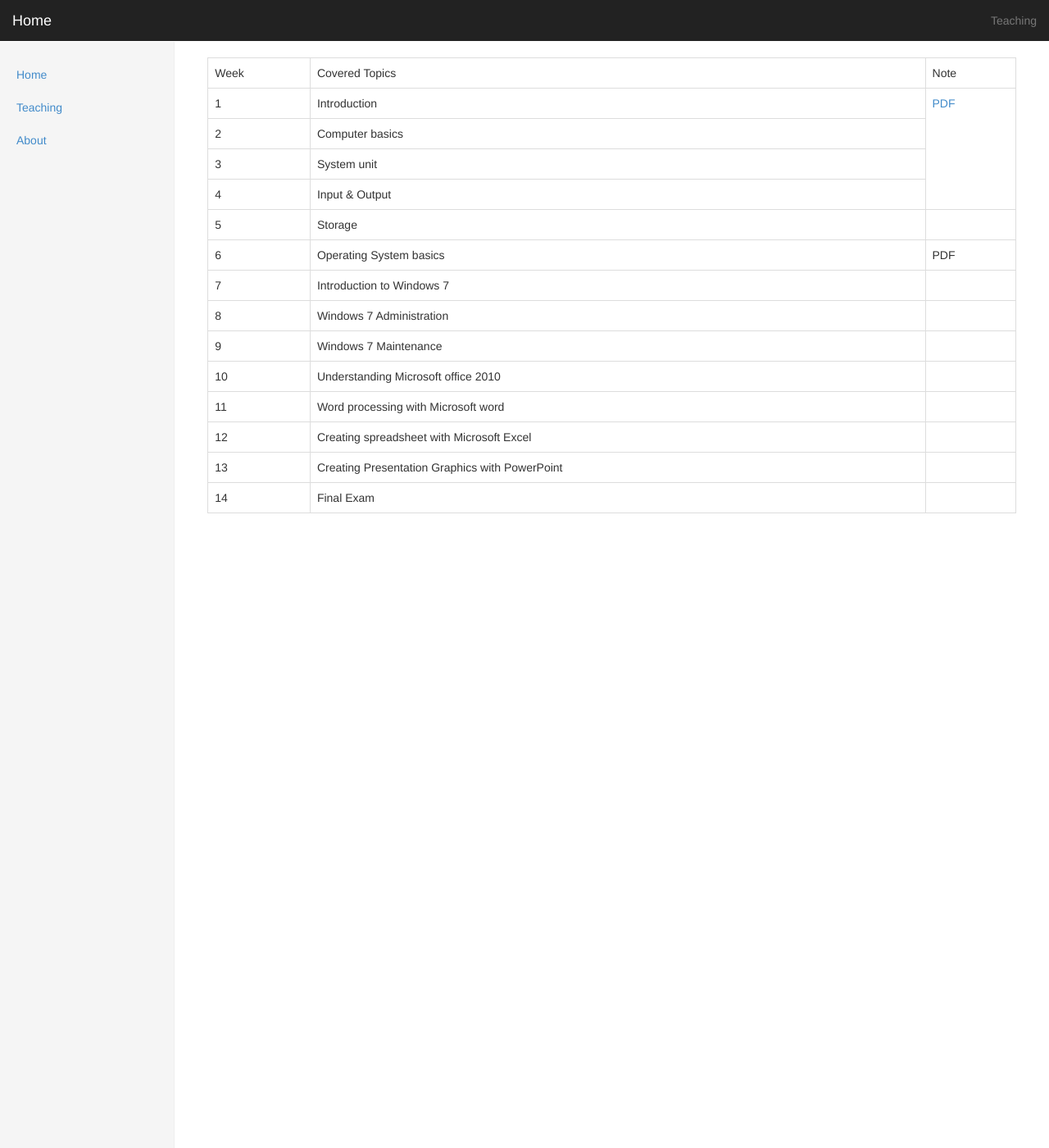
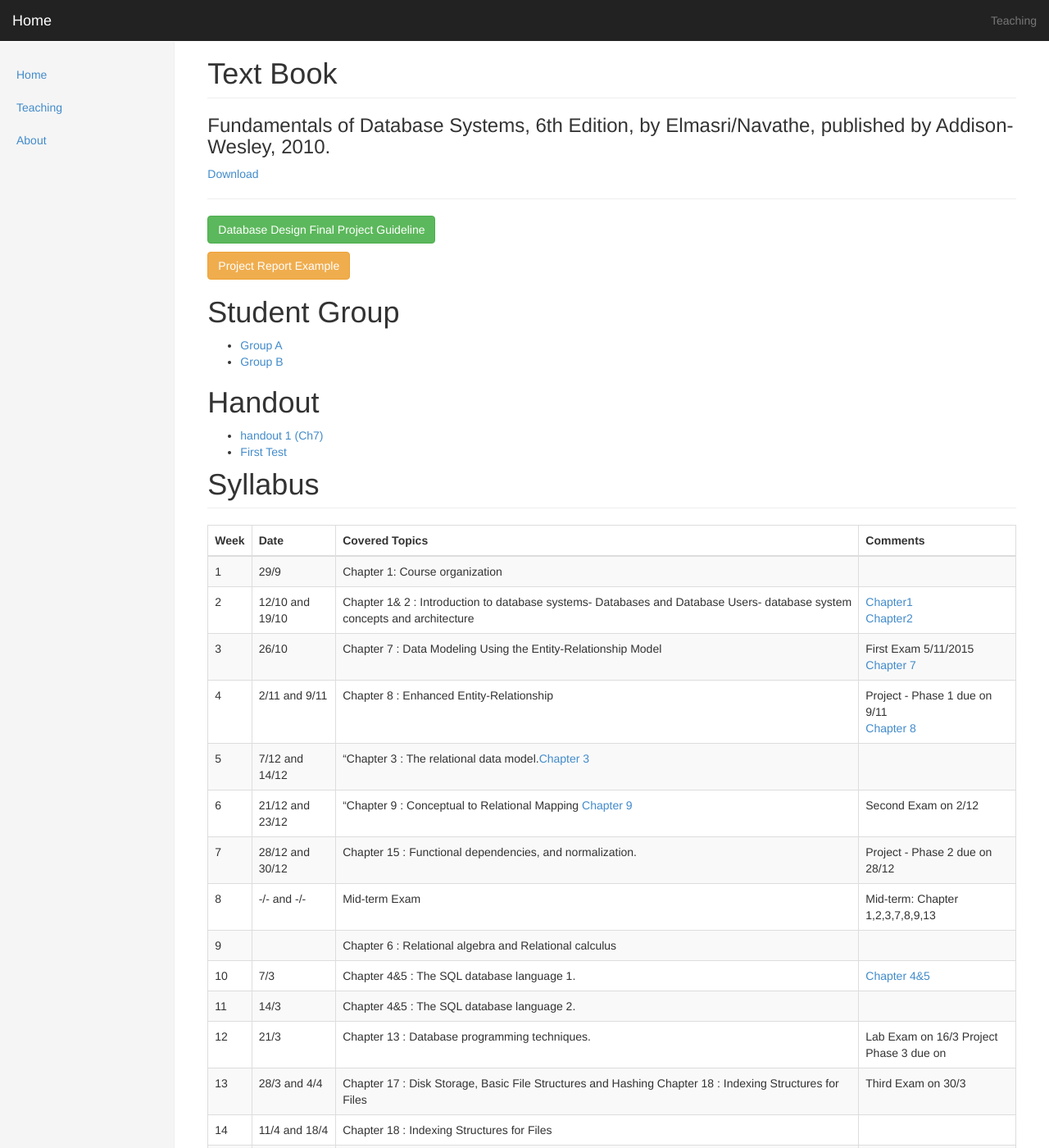
Before and after one commit to alaidi/alaidi.github.io, a Jekyll site: the page built from _posts/2015-2016/2016-10-01-DataBase.markdown, in a window 1280 px wide and 1400 px high. Shown: the whole window at 82% size. Built offline with Jekyll 4.4.1, drawn with Linux system fonts in a browser that asks for light colours; some of the changed text lies outside the part shown.

Commit message:
update database

```diff
--- a/Gemfile
+++ b/Gemfile
@@ -13,11 +13,12 @@ gem "jekyll", "3.2.1"
 
 # This is the default theme for new Jekyll sites. You may change this to anything you like.
 gem "minima"
-
+gem 'wdm', '>= 0.1.0' if Gem.win_platform?
 # If you want to use GitHub Pages, remove the "gem "jekyll"" above and
 # uncomment the line below. To upgrade, run `bundle update github-pages`.
 # gem "github-pages", group: :jekyll_plugins
-
+gem 'jekyll-seo-tag'
+gem 'jekyll-admin', group: :jekyll_plugins
 # If you have any plugins, put them here!
 # group :jekyll_plugins do
 #   gem "jekyll-github-metadata", "~> 1.0"
--- a/_config.yml
+++ b/_config.yml
@@ -22,10 +22,13 @@ description: > # this means to ignore newlines until "baseurl:"
   Google search results) and in your feed.xml site description.
 baseurl: "" # the subpath of your site, e.g. /blog
 url: "/" # the base hostname & protocol for your site
-twitter_username: jekyllrb
-github_username:  jekyll
+twitter_username: aboulheja
+github_username:  alaidi
 
 # Build settings
 markdown: kramdown
 permalink: /:categories/:title
 theme: minima
+gems:
+ - jekyll-admin
+ - jekyll-seo-tag
--- a/_includes/header.html
+++ b/_includes/header.html
@@ -1,8 +1,7 @@
 <!DOCTYPE html>
 <html lang="en">
 <head>
-    <meta charset="UTF-8">
-    <title>{{ site.name }}</title>
+  {% seo %}
     <meta name="viewport" content="width=device-width, initial-scale=1.0">
     <script src="{{ site.baseurl }}/js/jquery.min.js"></script>
     <script src="{{ site.baseurl }}/js/bootstrap.min.js"></script>
--- a/_posts/2014-2015/2015-10-01-DataBase.markdown
+++ /dev/null
@@ -1,26 +0,0 @@
----
-layout: post
-title:  "DataBase"
-date:   2015-09-25 00:22:02 +0300
-class: "Department of Computer Sience Education college - Wasit university Second stage"
-categories: 2015-2016
----
-
-<table class="table table-bordered table-hover table-responsive">
-
-     <tbody><tr><td>Week</td><td>Covered Topics</td><td>Note</td></tr>
-          <tr><td> 1	</td><td>Introduction</td><td rowspan="4"><a href="/courses/ComputerBasics/2015/computerBasic.pdf">PDF</a></td></tr>
-          <tr><td> 2	</td><td>Computer basics</td></tr>
-          <tr><td> 3	</td><td> System unit</td></tr>
-          <tr><td> 4	</td><td> Input &amp; Output </td></tr>
-          <tr><td> 5	</td><td> Storage                  </td><td></td></tr>
-          <tr><td> 6	</td><td> Operating System basics   </td><td>PDF</td></tr>
-          <tr><td> 7	</td><td> Introduction to Windows 7</td><td></td></tr>
-          <tr><td> 8	</td><td> Windows 7 Administration          </td><td></td></tr>
-          <tr><td> 9	</td><td> Windows 7 Maintenance                        </td><td></td></tr>
-          <tr><td> 10</td><td>  Understanding Microsoft office 2010                   </td><td></td></tr>
-          <tr><td> 11</td><td> Word processing with Microsoft word  </td><td></td></tr>
-          <tr><td> 12</td><td> Creating spreadsheet with Microsoft Excel   </td><td></td></tr>
-          <tr><td> 13</td><td> Creating Presentation Graphics with PowerPoint  </td><td></td></tr>
-          <tr><td> 14</td><td> Final Exam                                </td><td></td></tr>
-     </tbody></table>
--- /dev/null
+++ b/_posts/2015-2016/2016-10-01-DataBase.markdown
@@ -0,0 +1,55 @@
+---
+layout: post
+title:  "Database Desing"
+date:   2015-09-25 00:22:02 +0300
+class: "Department of Computer Sience Education college - Wasit university Second stage"
+categories: 2015-2016
+---
+<h1 class="page-header">Text Book</h1>
+<h3>Fundamentals of Database Systems, 6th Edition, by Elmasri/Navathe, published by Addison-Wesley, 2010.</h3>
+<a href='http://bookzz.org/book/1192548/24394e'>Download</a>
+<hr>
+<a class="btn btn-success" href="2016/DatabaseDesignFinalProject.pdf">Database Design Final Project Guideline</a>
+<p></p>
+<a class="btn btn-warning" href="2016/ProjectReportExample.pdf">Project Report Example</a>
+
+<h1>Student Group </h1>
+<ul>
+<li>
+<a href="2016/GroupA.pdf"> Group A</a></li>
+<li>
+<a href="2016/GroupB.pdf"> Group B</a>
+</li>
+
+</ul>
+<h1>Handout
+</h1>
+<ul> <li>
+<a href="2016/Ch7.pdf"> handout 1 (Ch7)</a>
+</li>
+<li>
+<a href="2016/FirstTest.pdf"> First Test</a>
+</li></ul>
+<h1 class="page-header">Syllabus</h1>
+
+
+
+{:.table .table-striped .table-bordered .table-hover .table-condensed'}
+| Week | Date            | Covered Topics                                                                                                           | Comments                                                                                                          |
+|------|-----------------|--------------------------------------------------------------------------------------------------------------------------|-------------------------------------------------------------------------------------------------------------------|
+| 1    | 29/9            | Chapter 1: Course organization                                                                                           |                                                                                                                   |
+| 2    | 12/10 and 19/10 | Chapter 1& 2 : Introduction to database systems- Databases and Database Users- database system concepts and architecture | [Chapter1]({{ site.baseurl }}/2016/ENACh01n.ppt) <br>[Chapter2]({{ site.baseurl }}/2016/ENACh02n.ppt) |
+| 3    | 26/10           | Chapter 7 : Data Modeling Using the Entity-Relationship Model                                                            | First Exam 5/11/2015 <br> [Chapter 7]({{ site.baseurl }}/2016/ENACh07n.ppt)                                 |
+| 4    | 2/11 and 9/11   | Chapter 8 : Enhanced Entity-Relationship                                                                                 | Project - Phase 1 due on 9/11<br> [Chapter 8]({{ site.baseurl }}/2016/ENACh08n.ppt)                         |
+| 5    | 7/12 and 14/12  | "Chapter 3 : The relational data model.[Chapter 3]({{ site.baseurl }}/2016/ENACh03n.ppt)                                   |                                                                                                                   |
+| 6    | 21/12 and 23/12 | "Chapter 9 : Conceptual to Relational Mapping [Chapter 9]({{ site.baseurl }}/2016/ENACh09n.pptx)                           | Second Exam on 2/12                                                                                               |
+| 7    | 28/12 and 30/12 | Chapter 15 : Functional dependencies, and normalization.                                                                 | Project - Phase 2 due on 28/12                                                                                    |
+| 8    | -/- and -/-     | Mid-term Exam                                                                                                            | Mid-term: Chapter 1,2,3,7,8,9,13                                                                                  |
+| 9    |                 | Chapter 6 : Relational algebra and Relational calculus                                                                   |                                                                                                                   |
+| 10   | 7/3             | Chapter 4&5 : The SQL database language 1.                                                                               | [Chapter 4&5]({{ site.baseurl }}/2016/ENACh04-05n.ppt)                                                             |
+| 11   | 14/3            | Chapter 4&5 : The SQL database language 2.                                                                               |                                                                                                                   |
+| 12   | 21/3            | Chapter 13 : Database programming techniques.                                                                            | Lab Exam on 16/3 Project <br> Phase 3 due on                                                                         |
+| 13   | 28/3 and 4/4    | Chapter 17 : Disk Storage, Basic File Structures and Hashing Chapter 18 : Indexing Structures for Files                  | Third Exam on 30/3                                                                                                |
+| 14   | 11/4 and 18/4   | Chapter 18 : Indexing Structures for Files                                                                               |                                                                                                                   |
+| 15   |                 | Project presentation                                                                                                     | Project - Phase 4 (final) due on <br>Presentation Evaluation <br>Presentation Schedule                                    |
+| 16   |                 | TBA                                                                                                                      |                                                                                                                   |
--- a/index.html
+++ b/index.html
@@ -7,5 +7,4 @@ order: 1
 
 {% include main.html %}
 
-
   <p class="rss-subscribe">subscribe <a href="{{ "/feed.xml" | prepend: site.baseurl }}">via RSS</a></p>
```
Also changed, not shown: _posts/2016-2017/2016-09-01-Digital-Techniques.markdown (+5 -2 lines), about.md (+3 -0 lines), test.html (added, +19 -0 lines), Gemfile.lock, _posts/2014-2015/2015-10-01-Computer-Programming.markdown (renamed from _posts/2015-2016/2015-10-01-Computer-Programming.markdown).
